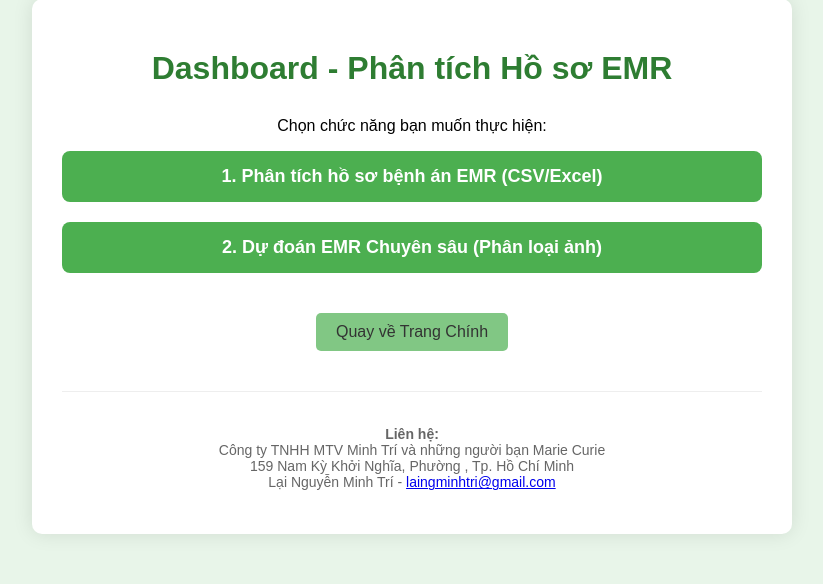
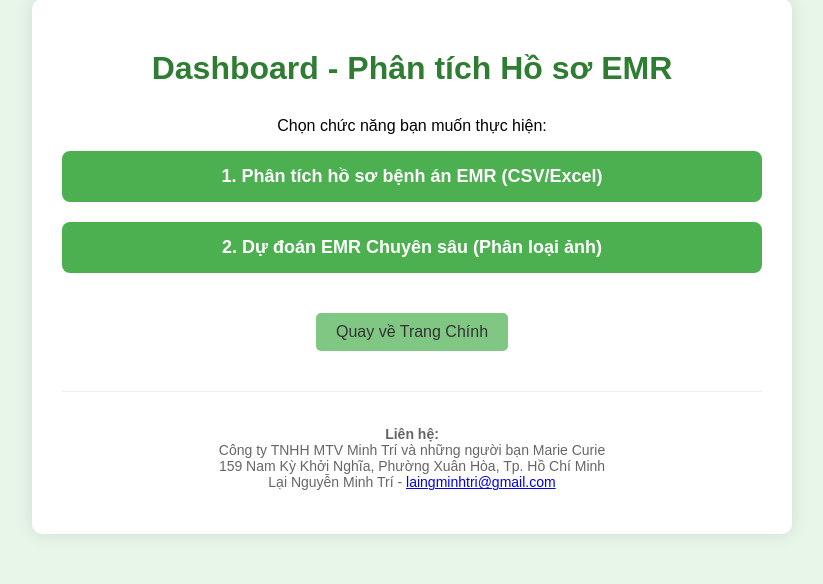
Before and after one commit to minhtriizkooooo-sys/EMR-Analysis, a Flask app: page /dashboard in a window 1280 px wide. Shown: the part 355-939 px from the top of the page, without its empty margins (228-1051 px from the left). Run offline with Flask 3, Linux system fonts and the light colour scheme; the visitor is signed in with stand-in values (Sample User, id 1).

Commit message:
Update dashboard.html

```diff
--- a/templates/dashboard.html
+++ b/templates/dashboard.html
@@ -98,7 +98,7 @@
         <div class="contact">
             <p><strong>Liên hệ:</strong><br>
                 Công ty TNHH MTV Minh Trí và những người bạn Marie Curie<br>
-                159 Nam Kỳ Khởi Nghĩa, Phường , Tp. Hồ Chí Minh<br>
+                159 Nam Kỳ Khởi Nghĩa, Phường Xuân Hòa, Tp. Hồ Chí Minh<br>
                 Lại Nguyễn Minh Trí - <a href="mailto:laingminhtri@gmail.com">laingminhtri@gmail.com</a></p>
         </div>
     </div>
```
